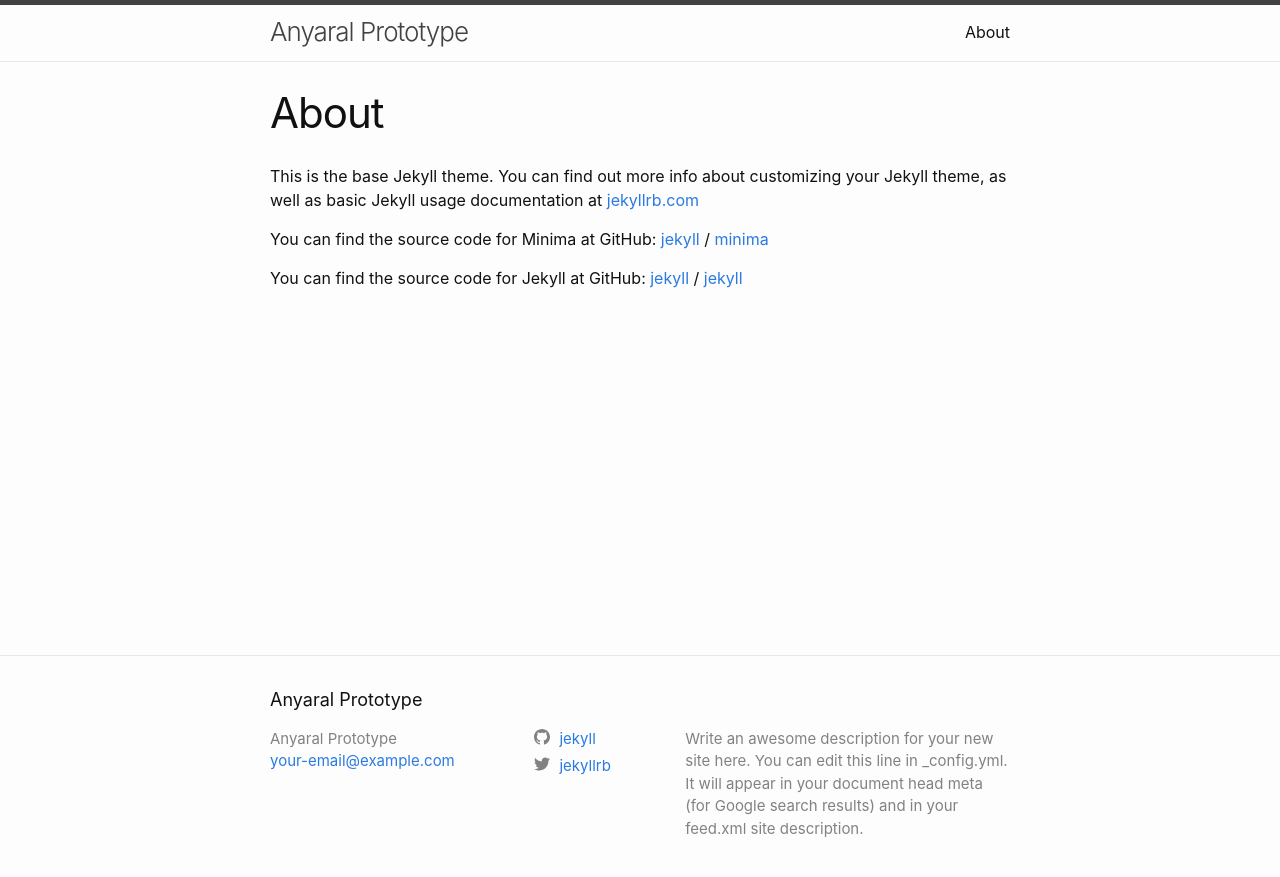
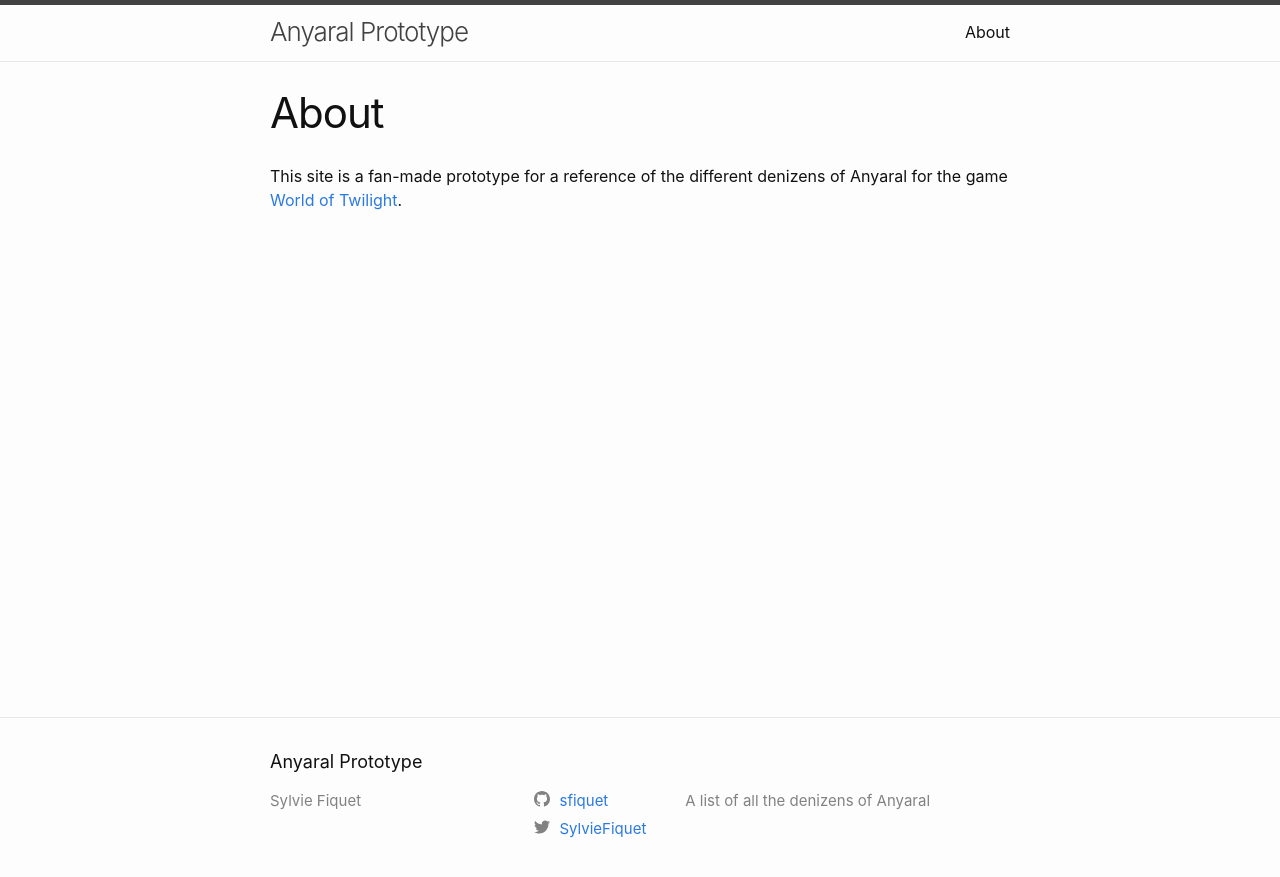
Before and after one commit to sfiquet/anyaral-proto, a Jekyll site: the page built from about.markdown, in a window 1280 px wide. Shown: the top 877 px of the page. Built offline with Jekyll 4.4.1, drawn with Linux system fonts in a browser that asks for light colours.

Commit message:
replace default content

```diff
--- a/_config.yml
+++ b/_config.yml
@@ -19,15 +19,13 @@
 # in the templates via {{ site.myvariable }}.
 
 title: Anyaral Prototype
-email: your-email@example.com
+author: Sylvie Fiquet
 description: >- # this means to ignore newlines until "baseurl:"
-  Write an awesome description for your new site here. You can edit this
-  line in _config.yml. It will appear in your document head meta (for
-  Google search results) and in your feed.xml site description.
+  A list of all the denizens of Anyaral
 baseurl: "" # the subpath of your site, e.g. /blog
 url: "" # the base hostname & protocol for your site, e.g. http://example.com
-twitter_username: jekyllrb
-github_username:  jekyll
+twitter_username: SylvieFiquet
+github_username:  sfiquet
 
 # Build settings
 plugins:
--- a/about.markdown
+++ b/about.markdown
@@ -4,15 +4,4 @@ title: About
 permalink: /about/
 ---
 
-This is the base Jekyll theme. You can find out more info about customizing your Jekyll theme, as well as basic Jekyll usage documentation at [jekyllrb.com](https://jekyllrb.com/)
-
-You can find the source code for Minima at GitHub:
-[jekyll][jekyll-organization] /
-[minima](https://github.com/jekyll/minima)
-
-You can find the source code for Jekyll at GitHub:
-[jekyll][jekyll-organization] /
-[jekyll](https://github.com/jekyll/jekyll)
-
-
-[jekyll-organization]: https://github.com/jekyll
+This site is a fan-made prototype for a reference of the different denizens of Anyaral for the game [World of Twilight](http://worldoftwilight.com).
```
